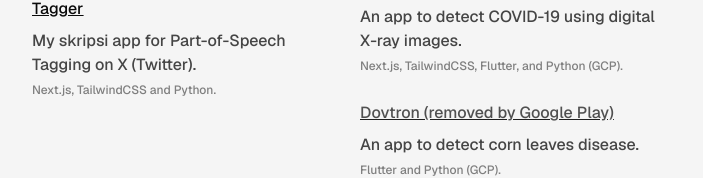
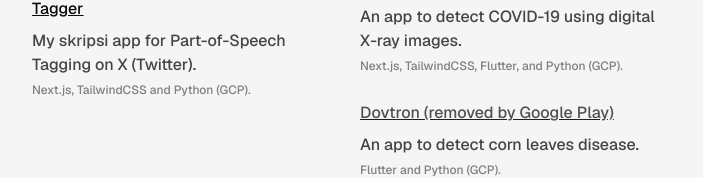
Before and after one commit to afifvdin/afifvdin, a Next.js app: page / in a window 1280 px wide. Shown: the part 425-603 px from the top of the page, without its empty margins (288-991 px from the left). Built offline with nearby package versions, Linux system fonts and the light colour scheme.

Commit message:
fix typo

```diff
--- a/app/page.tsx
+++ b/app/page.tsx
@@ -54,7 +54,7 @@
                 </span>
                 <br />
                 <span className="text-xs text-foreground/50">
-                  Next.js, TailwindCSS and Python.
+                  Next.js, TailwindCSS and Python (GCP).
                 </span>
               </p>
             </div>
```
